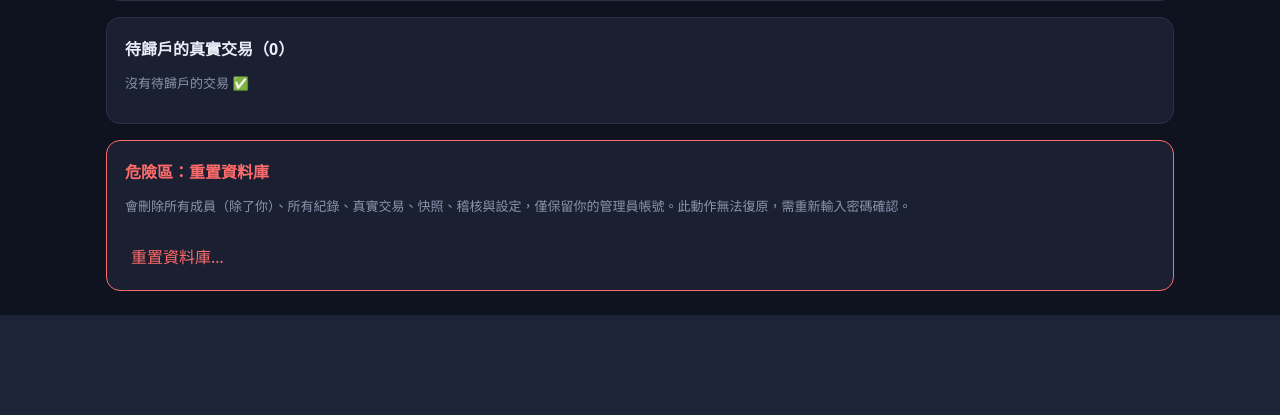
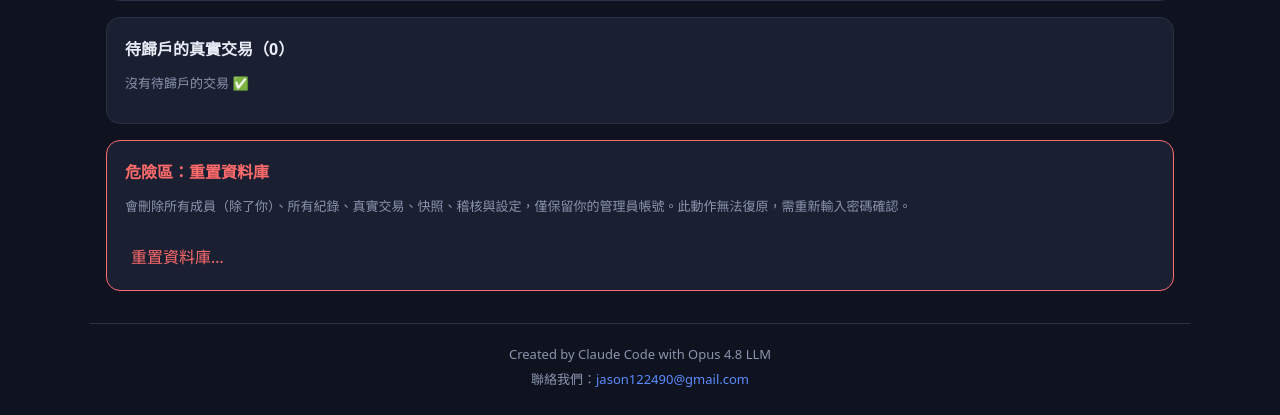
Before and after one commit to jason122490/IKUZO_NekoPay, a Python web app: template app/templates/admin.html in a window 1280 px wide. Shown: the part 501-916 px from the top of the page. Before the commit the page ends 816 px from the top, so only its background shows below. Run offline with Jinja, Linux system fonts and the light colour scheme; the template is opened without the code that fills it, so the values that code supplies are empty.

Commit message:
Add site-wide footer
Footer in base.html (every page): "Created by Claude Code with Opus 4.8
LLM" and a 聯絡我們 mailto link to jason122490@gmail.com. Styled muted and
centered; asset version bumped to 13. Tests assert the footer on the
dashboard and login pages.

Co-Authored-By: Claude Opus 4.8 (1M context) <noreply@anthropic.com>

```diff
--- a/app/static/style.css
+++ b/app/static/style.css
@@ -9,6 +9,9 @@ a { color:var(--accent); text-decoration:none; }
 .nav nav { display:flex; gap:16px; align-items:center; }
 .who { color:var(--muted); }
 main { max-width:1100px; margin:24px auto; padding:0 16px; }
+.site-footer { max-width:1100px; margin:32px auto 24px; padding:18px 16px 0;
+  border-top:1px solid var(--line); text-align:center; color:var(--muted);
+  font-size:13px; line-height:1.9; }
 .grid { display:grid; grid-template-columns:repeat(2,1fr); gap:16px; }
 .card { background:var(--card); border:1px solid var(--line); border-radius:14px; padding:18px; }
 .card.wide { grid-column:1 / -1; }
--- a/app/templates/base.html
+++ b/app/templates/base.html
@@ -21,6 +21,10 @@
     </nav>
   </header>
   <main>{% block content %}{% endblock %}</main>
+  <footer class="site-footer">
+    <div>Created by Claude Code with Opus 4.8 LLM</div>
+    <div>聯絡我們：<a href="mailto:jason122490@gmail.com">jason122490@gmail.com</a></div>
+  </footer>
   <script src="/static/app.js?v={{ asset_v }}"></script>
 </body>
 </html>
--- a/app/web.py
+++ b/app/web.py
@@ -31,7 +31,7 @@ from app.services.settlement import compute_positions, settle
 router = APIRouter(tags=["web"])
 templates = Jinja2Templates(directory="app/templates")
 # bump to force browsers to re-fetch static CSS/JS after changes
-templates.env.globals["asset_v"] = "12"
+templates.env.globals["asset_v"] = "13"
 # Chinese labels for enum values shown in the UI
 templates.env.globals["ENTRY_LABELS"] = {
     "TOPUP": "儲值", "PLAY": "投幣", "TRANSFER_IN": "轉入",
```
Also changed, not shown: tests/test_dashboard.py (+12 -0 lines).
